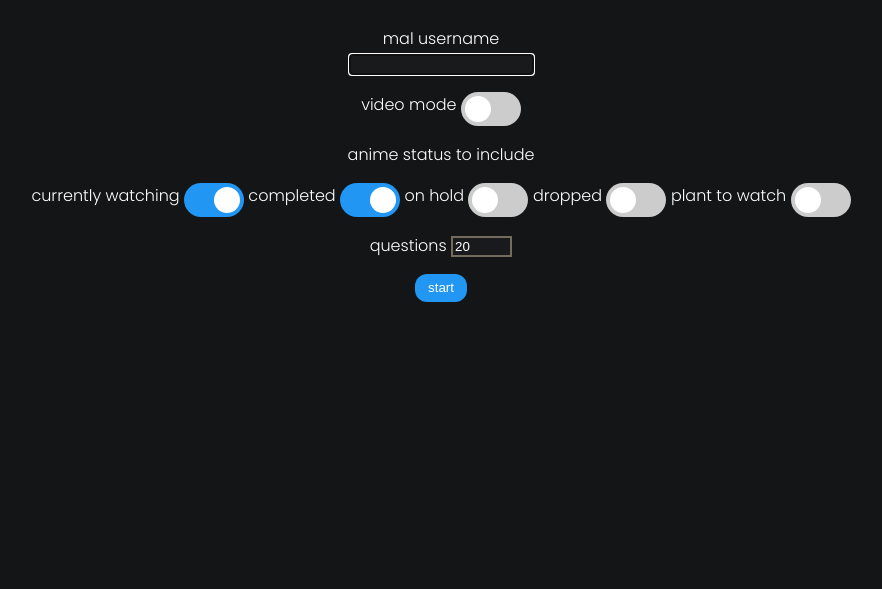
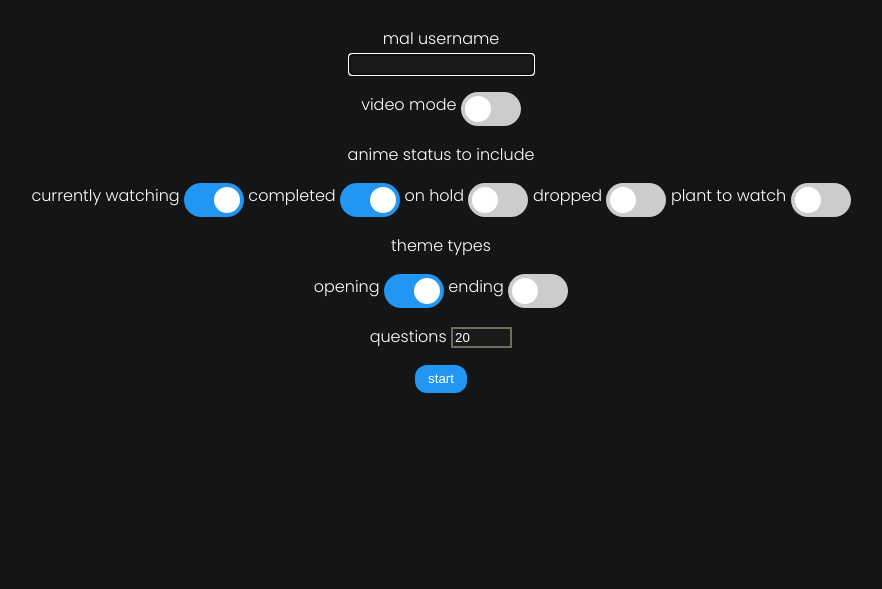
Before and after one commit to bewuwy/mal-quiz, a Flask app: page / in a window 1280 px wide. Shown: the top 589 px of the page, without its empty margins (199-1081 px from the left). Run offline with Flask 2, Linux system fonts and the light colour scheme.

Commit message:
theme types setting added question number counter

```diff
--- a/app.py
+++ b/app.py
@@ -24,23 +24,31 @@ def play():
         return redirect("/")
 
     r = requests.get(f"https://themes.moe/api/mal/{user}")
-    anime_list = r.json()
+    anime_list = list(r.json())
 
-    questions = int(request.args.get("n")) * int(len(anime_list) > int(request.args.get("n")))
+    questions = int(request.args.get("n"))
     themes = []
 
     statuses = []
+    themeTypes = []
     for i in request.args:
         if i.startswith("s"):
             statuses.append(int(i[1]))
+        elif i == "op":
+            themeTypes.append("OP")
+        elif i == "ed":
+            themeTypes.append("ED")
 
-    while len(themes) != questions:
+    while len(themes) != questions and anime_list:
         anime = random.choice(anime_list)
+        anime_list.remove(anime)
 
         th = random.choice(anime["themes"])
-        if anime["watchStatus"] in statuses and th["themeType"].find("OP") > -1\
-                and [th, [anime["name"], anime["malID"]]] not in themes:
-            themes.append([th, [anime["name"], anime["malID"]]])
+        if anime["watchStatus"] in statuses:
+            if "OP" in themeTypes and th["themeType"].find("OP") > -1:
+                themes.append([th, [anime["name"], anime["malID"]]])
+            elif "ED" in themeTypes and th["themeType"].find("ED") > -1:
+                themes.append([th, [anime["name"], anime["malID"]]])
 
     session["themes"] = themes
     session["user"] = user
@@ -62,8 +70,8 @@ def quiz(n):
 
     th = themes[n]
 
-    return render_template("play.html", src=th[0]["mirror"]["mirrorURL"], video=session["options"]["video"],
-                           anime=th[1], songTitle=th[0]["themeName"], next=n+1)
+    return render_template("play.html", video=session["options"]["video"], anime=th[1], theme=th[0], n=n,
+                           qn=len(themes))
 
 
 @app.route("/finish")
--- a/templates/index.html
+++ b/templates/index.html
@@ -60,8 +60,26 @@
                 </p>
 
                 <p>
+                    <p>theme types</p>
+
+                    <div class="checkboxes">
+                        <label for="op">opening</label>
+                        <label class="switch">
+                          <input type="checkbox" name="op" id="op" checked>
+                          <span class="slider round"></span>
+                        </label>
+
+                        <label for="ed">ending</label>
+                        <label class="switch">
+                          <input type="checkbox" name="ed" id="ed">
+                          <span class="slider round"></span>
+                        </label>
+                    </div>
+                </p>
+
+                <p>
                     <label for="n">questions</label>
-                    <input type="number" name="n" id="n" value="20" min="1">
+                    <input type="number" name="n" id="n" value="20" min="1" max="2000">
                 </p>
 
                 <button type="submit">start</button>
```
Also changed, not shown: templates/play.html (+14 -6 lines).
